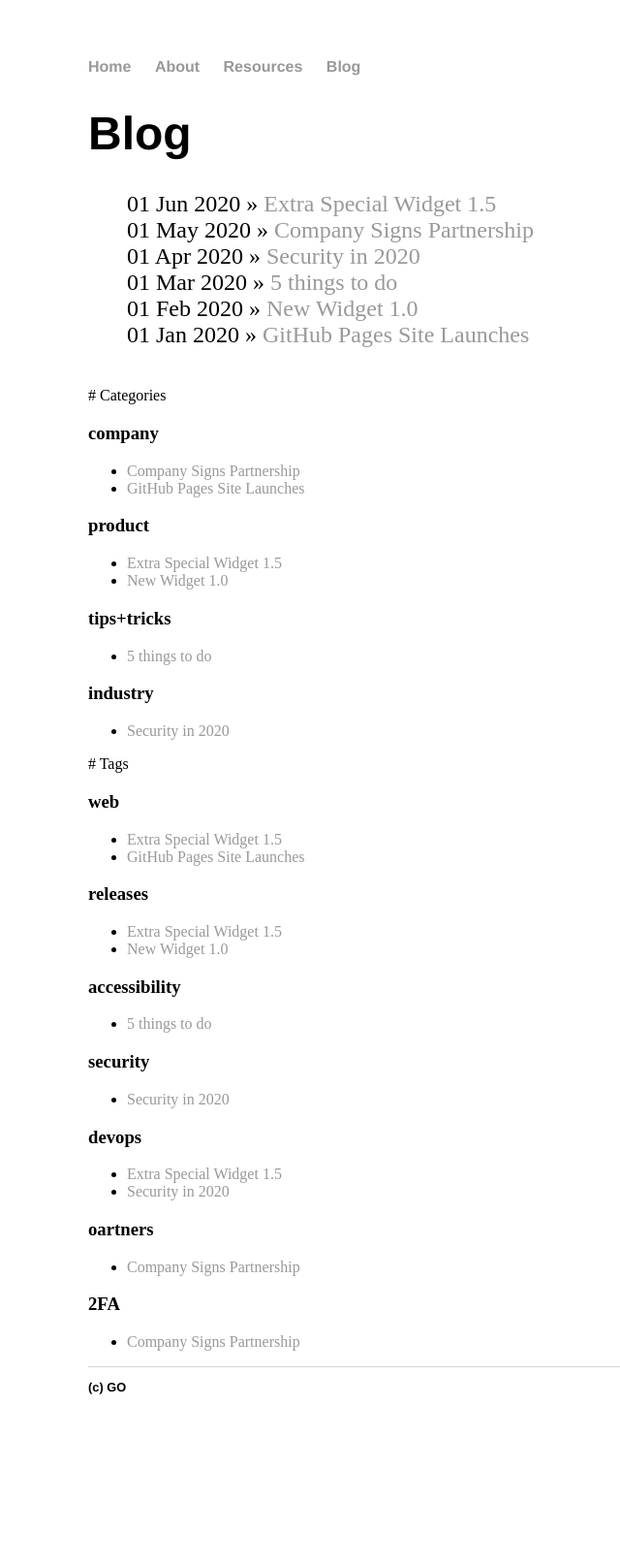
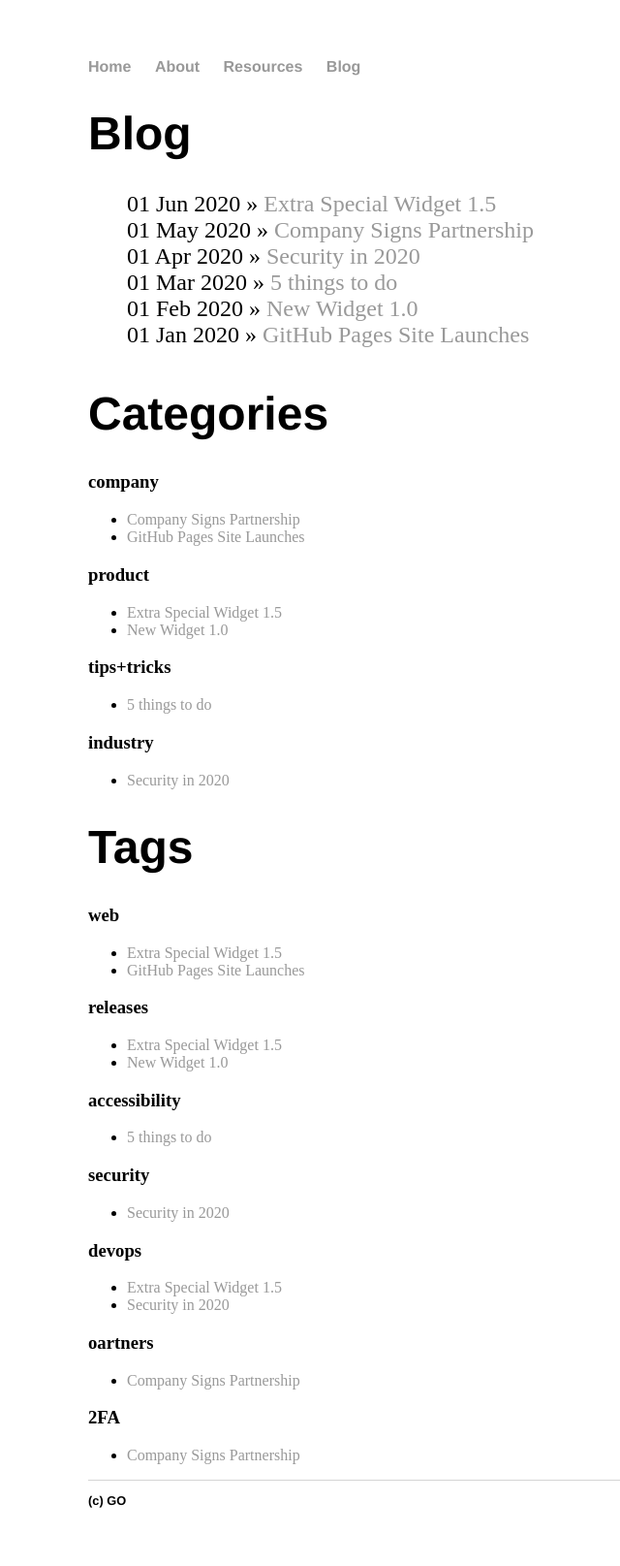
Before and after one commit to go12/go12.github.io, a Jekyll site: the page built from blog/index.html, in a window 1280 px wide. Shown: the whole page at 97% size, without its empty margins (101-741 px from the left). Built offline with Jekyll 4.4.1, drawn with Linux system fonts in a browser that asks for light colours; before the commit the page ends 1498 px from its top, so only the background shows below that.

```diff
--- a/blog/index.html
+++ b/blog/index.html
@@ -10,7 +10,7 @@ title: Blog
 	  {% endfor %}
 	</ul>
 
-# Categories
+<h1> Categories </h1>
 
 {% for category in site.categories %}
   <h3>{{ category[0] }}</h3>
@@ -21,7 +21,7 @@ title: Blog
   </ul>
 {% endfor %}
 
-# Tags
+<h1> Tags </h1>
 
 {% for category in site.tags %}
   <h3>{{ category[0] }}</h3>
```
